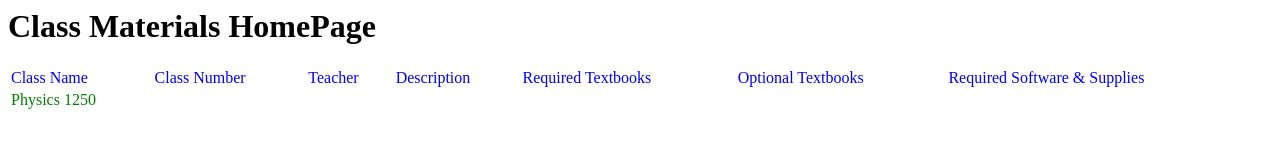
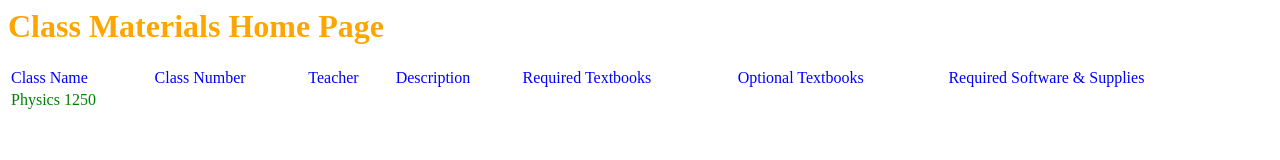
Before and after one commit to TheIncubator/ClassStuff, a plain HTML site: page index.html in a window 1280 px wide. Drawn offline with Linux system fonts and the light colour scheme.

Commit message:
made an orange titlegit add -A!

```diff
--- a/css/base.css
+++ b/css/base.css
@@ -1,3 +1,6 @@
+#big_header {
+  color: orange
+}
 #header {
   color: blue
 }
--- a/index.html
+++ b/index.html
@@ -1,7 +1,7 @@
 <link rel="stylesheet" type="text/css" href="css/base.css">
 <html>
   <title>Class Material Determiner </title>
-  <h1> Class Materials HomePage</h1>
+  <h1 id=big_header> Class Materials Home Page</h1>
   <table style="width:100%">
     <tr id=header>
       <td>Class Name</td>
```
